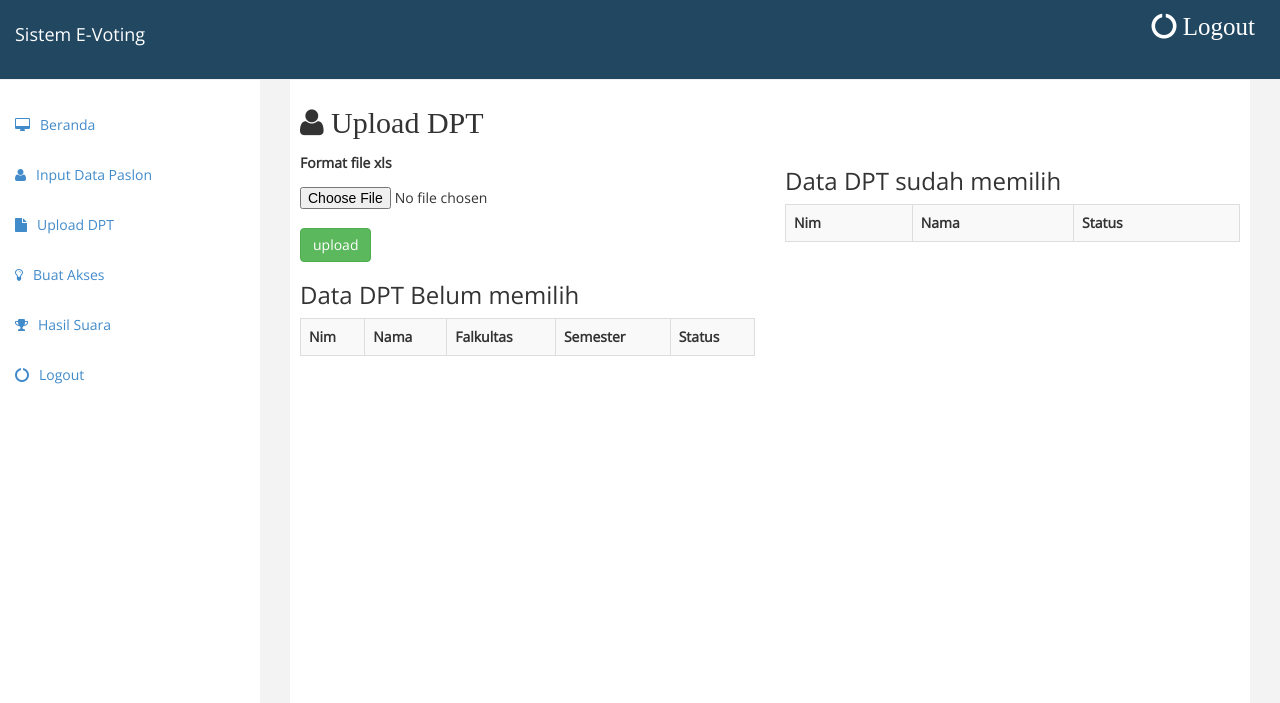
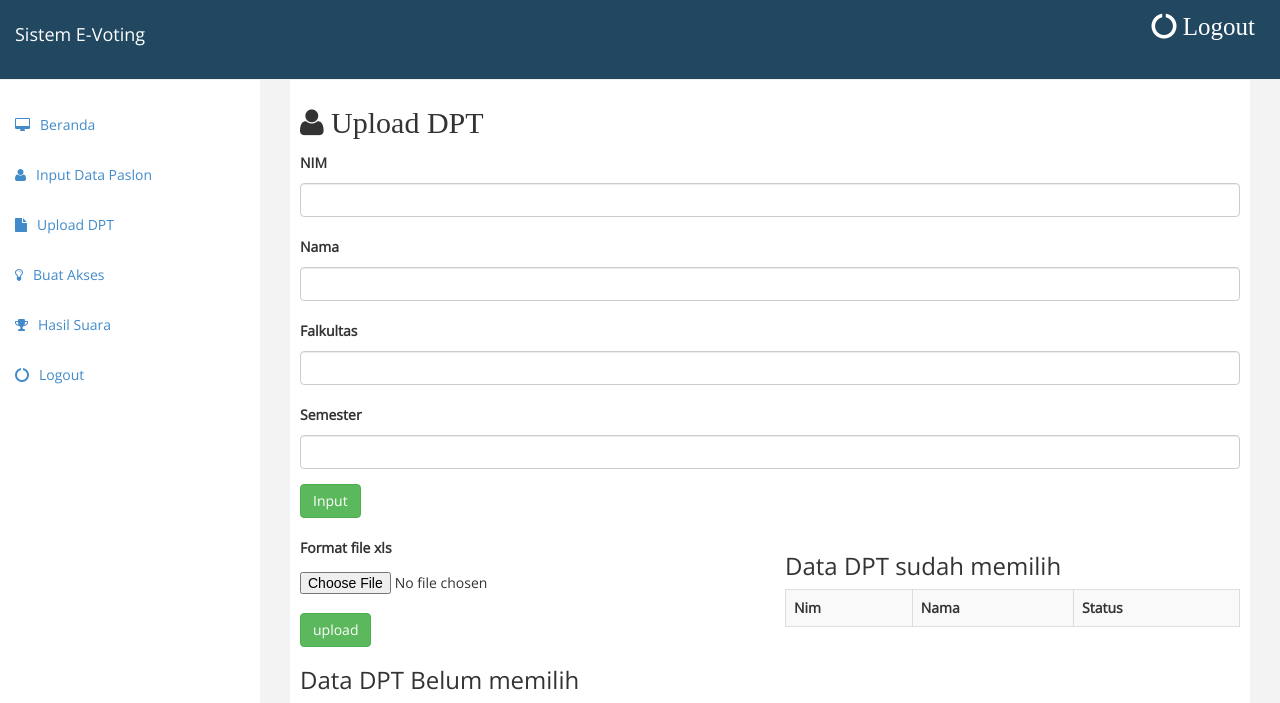
Before and after one commit to arof44/Evote, a PHP site: page /sistem/upload_dpt.php in a window 1280 px wide. Shown: the top 703 px of the page. Run offline with PHP 8.4, Linux system fonts and the light colour scheme; the visitor is signed in with stand-in values (Sample User, id 1); data that the repository does not hold is empty.

Commit message:
File DPT

```diff
--- a/sistem/upload_dpt.php
+++ b/sistem/upload_dpt.php
@@ -141,7 +141,27 @@ $no_urut= mysqli_real_escape_string($koneksi, $_POST['no_urut']);
               <div class="row">
                 <div class="col-lg-12">
                   <h2><i class="fa fa-user"> Upload DPT</i></h2>
-
+                  <form action="" method="post" enctype="multipart/form-data">
+                      <div class="form-group">
+                        <label>NIM</label>
+                        <input type="text" name="nim" required="required" class="form-control">
+                      </div>
+                      <div class="form-group">
+                        <label>Nama</label>
+                        <input type="text" name="nama_mhs" required="required" autocomplete="off" class="form-control">
+                      </div>
+                      <div class="form-group">
+                        <label>Falkultas</label>
+                        <input type="text" name="falkultas" required="required" class="form-control">
+                      </div>
+                      <div class="form-group">
+                        <label>Semester</label>
+                        <input type="text" name="semester" required="required" autocomplete="off" class="form-control">
+                      </div>
+                      <div class="form-group">
+                        <input type="submit" class="btn btn-success" name="simpan" value="Input" class="form-control">
+                      </div>
+                  </form>
                 </div>
               </div>
 
```
Also changed, not shown: 14 other files.
